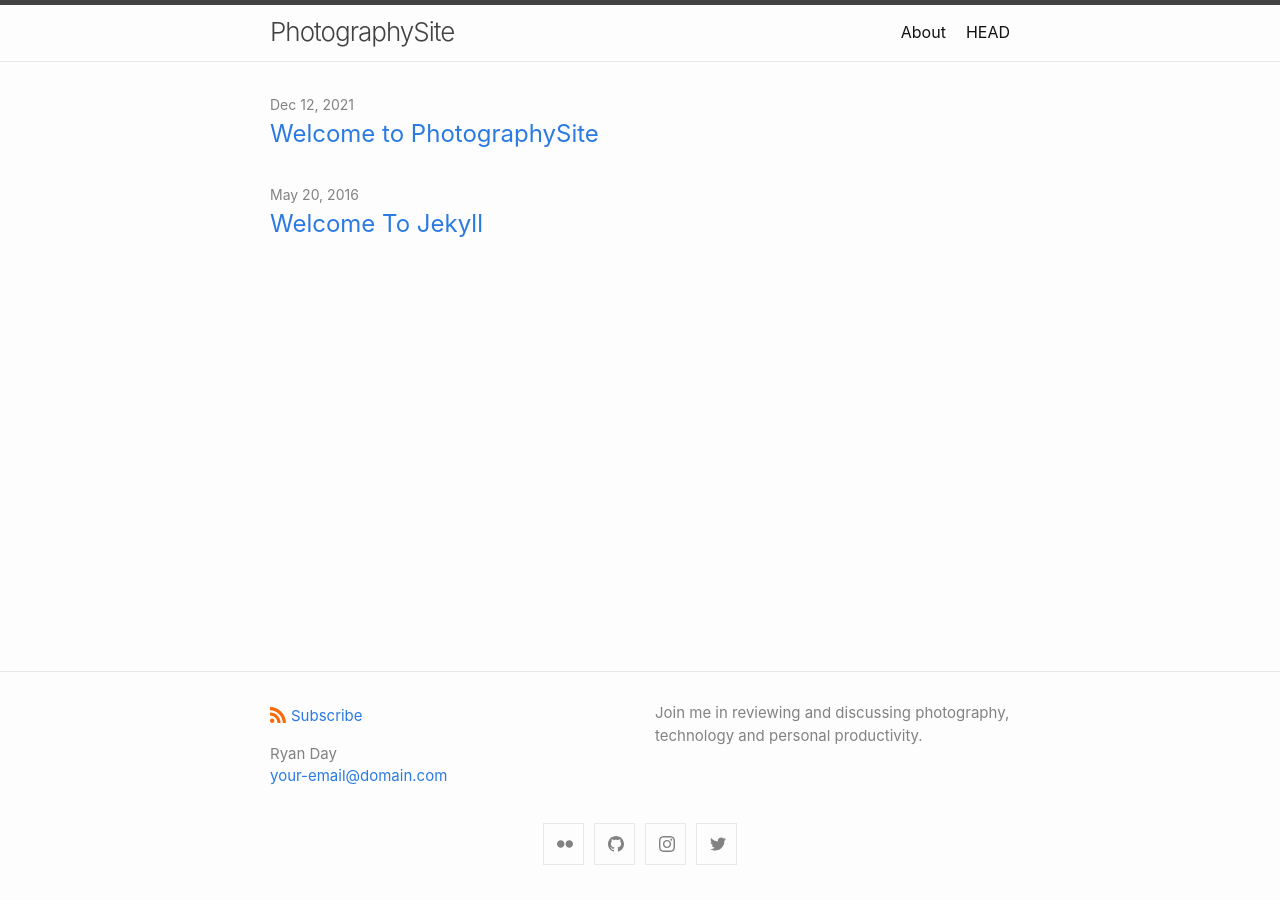
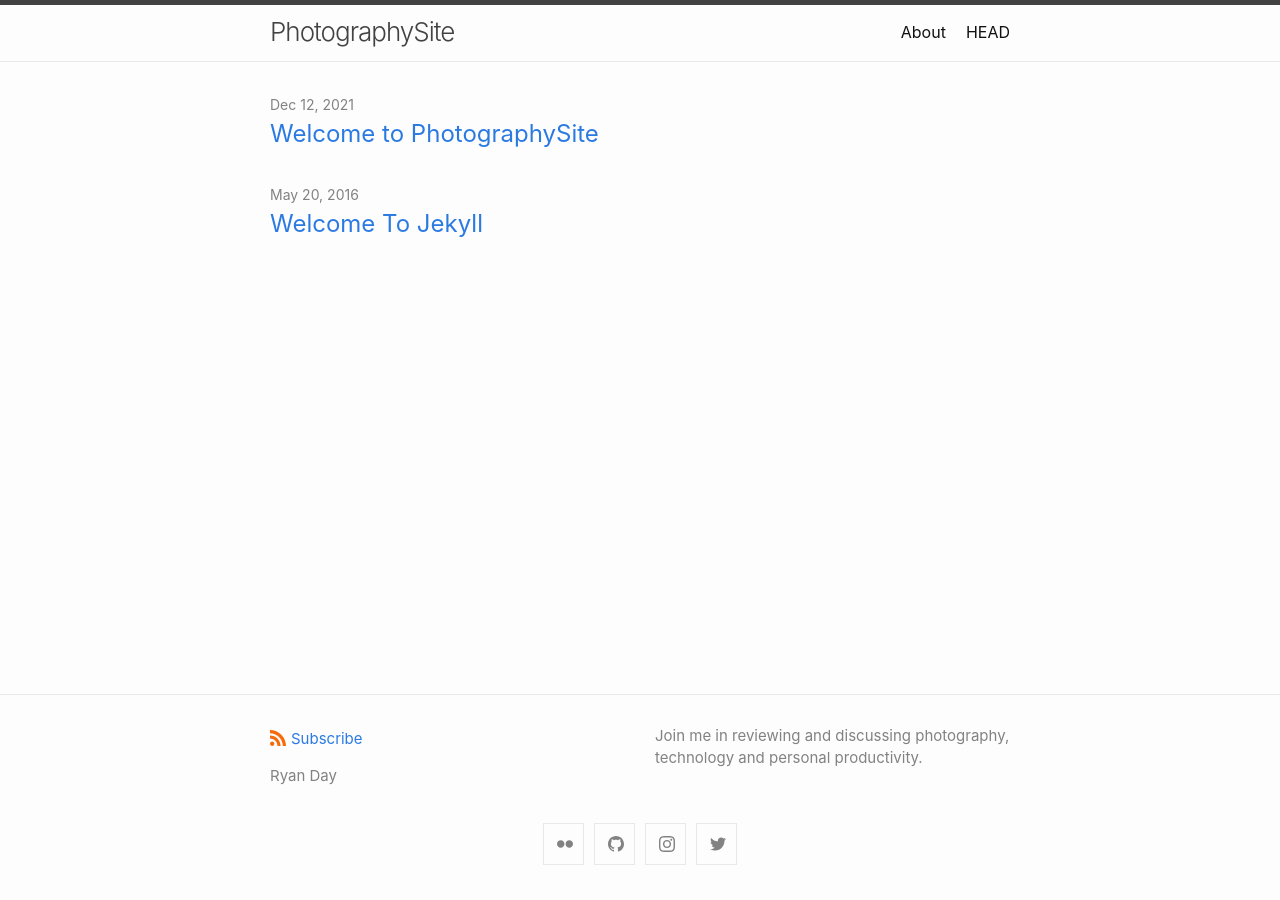
Before and after one commit to rmd34/blog, a Jekyll site: the page built from index.md, in a window 1280 px wide. Built offline with Jekyll 4.4.1, drawn with Linux system fonts in a browser that asks for light colours.

Commit message:
Update _config.yml

```diff
--- a/_config.yml
+++ b/_config.yml
@@ -1,7 +1,7 @@
 title: PhotographySite
 author:
   name: Ryan Day
-  email: your-email@domain.com
+#  email: your-email@domain.com
 description: > # this means to ignore newlines until "show_excerpts:"
   Join me in reviewing and discussing photography, technology and personal productivity.
 
@@ -54,5 +54,5 @@ minima:
 theme: minima
 
 plugins:
-# - jekyll-feed
+ - jekyll-feed
  - jekyll-seo-tag
```
